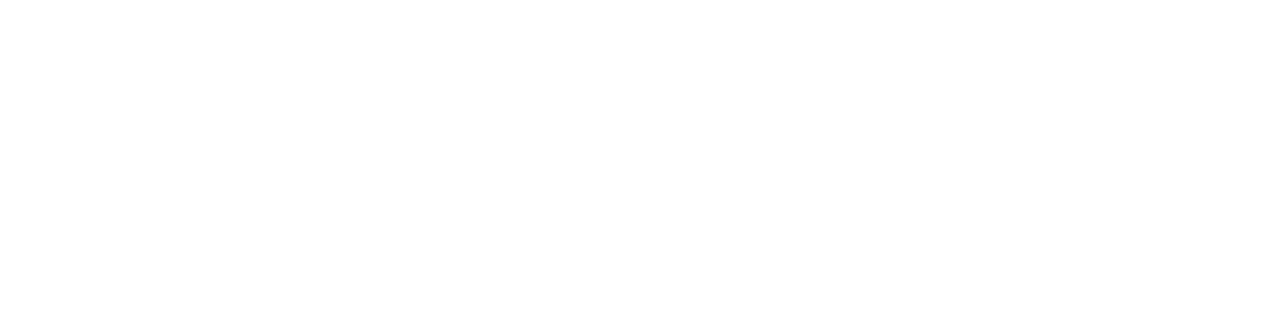
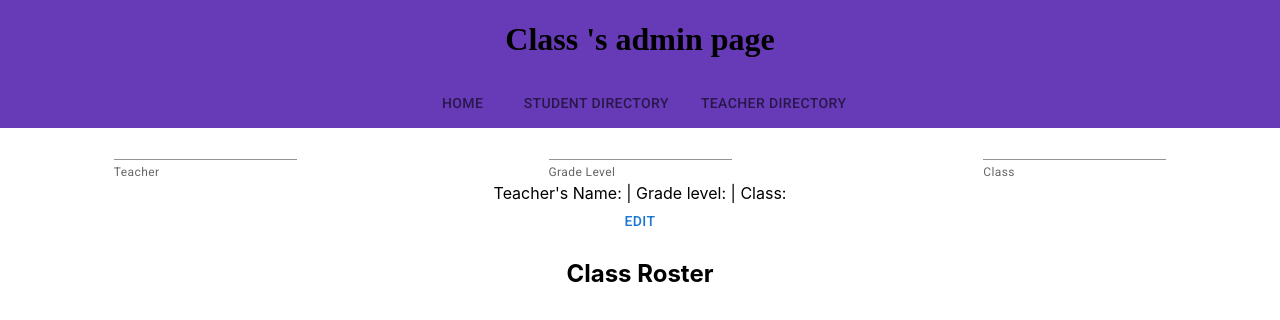
Before and after one commit to jessielu03/Thomas-Jefferson-Elementary-School, a React (Create React App) app in the folder tjes-app/: page /administrator/AdminClassPage in a window 1280 px wide. Before the commit this address had no page. Shown: the top 320 px of the page. Built offline with nearby package versions, Linux system fonts and the light colour scheme.

Commit message:
update teacher function and dashboard headers

```diff
--- a/tjes-app/src/Components/AdminClassPage.js
+++ b/tjes-app/src/Components/AdminClassPage.js
@@ -6,8 +6,8 @@ import Tabs from '@mui/material/Tabs';
 import Tab from '@mui/material/Tab';
 import db from '../database';
 import { useLocation } from 'react-router-dom';
-import { updateDoc,doc } from 'firebase/firestore';
-import { dividerClasses } from '@mui/material';
+import { updateDoc,doc,getDoc,collection, getDocs, increment } from 'firebase/firestore';
+import {headerStyle,container} from './pagescss.js';
 function AdminClassPage(props){
     // Props include whatever came from the data base
     const location = useLocation();
@@ -15,28 +15,26 @@ function AdminClassPage(props){
     const[gradeLevel, setGradeLevel] = useState(location.state?.gradeLevel);
     const[className, setClassName] = useState(location.state?.className);
     const id = location.state?.classID;
+    const [thisClass, setClass] = useState([])
+    const [classList, setClassList] = useState([]);
 
+    useEffect(() => {
+        // getDoc(doc(collection(db, "Classes",id)))
+        // .then((doc) => {
+        // thisClass.push({ id: doc.id, ...doc.data()})
+        //   setClass(doc.data());
+        // })
+    }, [])
     // Check what the actual fields are called
     const update = (id) =>{
-        updateDoc(doc(db,"Class",id),{
+        updateDoc(doc(db, "Classes", id), {
             teacher: teacherName,
-            name: className,
-            grade: gradeLevel
+            name:className,
+            grade:gradeLevel
+        })
+        .then((doc) => {
+            setTeacherName(teacherName);
        });
-    }
-    const headerStyle = {
-        backgroundColor:"#77a6a1",
-        // padding:'1.5em',
-        alignItems:"center",
-        justifyContent:'center',
-        fontFamily:"Hanalei Fill"
-        // borderRadius:"25%"
-    }
-    const container ={
-        display:"flex",
-        flexGrow:'1',
-        flexDirection: 'column',
-        textAlign: 'center'
     }
     return(
         <div style ={container}>
@@ -50,11 +48,14 @@ function AdminClassPage(props){
             </Tabs>
             </div>
             <div>
+
+            {/* {classList.map((c) =>  */}
+            {/* <h3>{thisClass.grade}</h3> */}
+            {/* )} */}
+
             <Grid container spacing={3}>
             <Grid item xs>
-                <TextField
-                id="standard-basic"
-                variant="standard"
+                <TextField id="standard-basic" variant="standard"
                 helperText = "Teacher"
                 onChange={(e) => setTeacherName(e.target.value)}
                 inputProps={{
@@ -62,9 +63,7 @@ function AdminClassPage(props){
                 }}/>
             </Grid>
             <Grid item xs>
-                <TextField
-                id="standard-basic"
-                variant="standard"
+                <TextField id="standard-basic" variant="standard"
                 helperText = "Grade Level"
                 inputProps={{
                     defaultValue: gradeLevel
@@ -73,9 +72,7 @@ function AdminClassPage(props){
                 />
             </Grid>
             <Grid item xs>
-                <TextField
-                id="standard-basic"
-                variant="standard"
+                <TextField id="standard-basic" variant="standard"
                 helperText = "Class"
                 inputProps={{
                     defaultValue: className
@@ -88,16 +85,18 @@ function AdminClassPage(props){
                 Grade level: {gradeLevel} |
                 Class: {className}
             </div>
+            {id}
             {/* <h5>Edit Profile Button</h5> */}
             {/* <body> -> which turns the fields into textfields that you can input into?</body> */}
             <div>
                 {/* Button to change info in firebase */}
-                <Button
-                onClick = {() => update()}
+                <Button onClick = {() => update(id)}
                 >Edit</Button>
             </div>
             <div>
                 <h2>Class Roster</h2>
+                {/* {classes.map((Student) => <h3>{Student.FirstName}</h3>)} */}
+                {/* {thisClass.grade} */}
             </div>
         </div>
     );
--- a/tjes-app/src/Components/Administrator.js
+++ b/tjes-app/src/Components/Administrator.js
@@ -6,10 +6,12 @@ import { useState } from "react";
 import Button from '@mui/material/Button';
 import Divider from '@mui/material/Divider';
 import SchoolIcon from '@mui/icons-material/School';
+import Tabs from '@mui/material/Tabs';
+import Tab from '@mui/material/Tab';
 import { getFirestore, collection, addDoc, doc, getDocs, updateDoc, increment } from "firebase/firestore";
+import {headerStyle,container} from './pagescss.js';
 
 function Administrator() {
-
   const [classList, setClassList] = useState([]);
 
   useEffect(() => {
@@ -24,6 +26,14 @@ function Administrator() {
   }, [db])
 
   return(
+    <div style={container}>
+    <div style={headerStyle}>
+            <h1> Admin Dashboard</h1>
+            <Tabs centered>
+                <Tab label="Student Directory" href="StudentDirectory" />
+                <Tab label="Teacher Directory" href="administrator/TeacherDirectory" />
+            </Tabs>
+            </div>
       <nav>
           <Link to='/'>Home</Link>
           <h1>Welcome, admin</h1>
@@ -56,6 +66,7 @@ function Administrator() {
             </Link>)
           }
       </nav>
+      </div>
   );
 }
 
--- a/tjes-app/src/Components/StudentDirectory.js
+++ b/tjes-app/src/Components/StudentDirectory.js
@@ -5,7 +5,9 @@ import {useState, useEffect, useRef} from "react"
 import db from "../database.js"
 import IndivStudent from "./indivStudentComp.js"
 import {Link} from "react-router-dom";
-
+import {headerStyle,container} from './pagescss.js';
+import Tabs from '@mui/material/Tabs';
+import Tab from '@mui/material/Tab';
 // create a form where admin can input all fields to create new student
 function StudentDirectory(){
     const FirstNameref = useRef(null);
@@ -87,6 +89,14 @@ function StudentDirectory(){
 
 
       return (//put in links above the h1
+        <div style ={container}>
+          <div style={headerStyle}>
+            <h1> Student Directory</h1>
+            <Tabs centered>
+                <Tab label="Home" href="/Administrator" />
+                <Tab label="Teacher Directory" href="./TeacherDirectory" />
+            </Tabs>
+            </div>
           <div className="studentDirectory">
             <center>
               <Link to='/administrator'>Administrators</Link>
@@ -118,6 +128,7 @@ function StudentDirectory(){
                 updateGrade={updateGrade}
               />  )}
           </div>
+          </div>
       );
 }
 
--- a/tjes-app/src/Components/Teacher.js
+++ b/tjes-app/src/Components/Teacher.js
@@ -5,7 +5,7 @@ import { useState } from "react";
 import db from '../database';
 import {useEffect} from "react";
 import {collection, doc, getDocs, updateDoc, increment } from "firebase/firestore";
-
+import {headerStyle,container} from './pagescss.js';
 
 function Teacher(){
 
@@ -19,7 +19,7 @@ function Teacher(){
         students.sort((a, b) => (a.upvotes < b.upvotes) ? 1 : -1)
         setStudents(students)
       })
-    })
+    },[])
 
     // upvote feature
     const upvote = (studentID) => {
@@ -43,6 +43,10 @@ function Teacher(){
 
 
     return(
+        <div style={container}>
+            <div style={headerStyle}>
+                <h1> Teacher Dashboard</h1>
+            </div>
         <nav>
             <Link to='/'>Home</Link>
             {
@@ -58,5 +62,6 @@ function Teacher(){
 
             }
         </nav>
+        </div>
     );
 }export default Teacher;
--- a/tjes-app/src/Components/TeacherDirectory.js
+++ b/tjes-app/src/Components/TeacherDirectory.js
@@ -5,6 +5,9 @@ import {useState, useEffect, useRef} from "react"
 import db from "../database.js"
 import IndivTeacher from "./IndivTeacherComp.js"
 import {Link} from "react-router-dom";
+import Tabs from '@mui/material/Tabs';
+import Tab from '@mui/material/Tab';
+import {headerStyle,container} from './pagescss.js';
 
 // create a form where admin can input all fields to create new student
 function TeacherDirectory(){
@@ -13,15 +16,15 @@ function TeacherDirectory(){
     const Classref = useRef(null);
     const [teachers, setTeachers] = useState([])
 
-    useEffect(() => {
-        const teachers = []
-        getDocs(collection(db, "Teachers"))
-        .then((allResponses) => {  // format each response into an array as we want it
-          allResponses.forEach((response) => teachers.push({ id: response.id, ...response.data() }))
-          teachers.sort();
-          setTeachers(teachers);
-        })
-      }, [db])
+    // useEffect(() => {
+    //     const teachers = []
+    //     getDocs(collection(db, "Teachers"))
+    //     .then((allResponses) => {  // format each response into an array as we want it
+    //       allResponses.forEach((response) => teachers.push({ id: response.id, ...response.data() }))
+    //       teachers.sort();
+    //       setTeachers(teachers);
+    //     })
+    //   }, [db])
 
 
     const addTeacher = (e) => {
@@ -62,6 +65,14 @@ function TeacherDirectory(){
       }
 
       return (//put in links above the h1
+        <div style ={container}>
+          <div style={headerStyle}>
+            <h1> Teacher Directory</h1>
+            <Tabs centered>
+                <Tab label="Home" href="/Administrator" />
+                <Tab label="Student Directory" href="./StudentDirectory" />
+            </Tabs>
+            </div>
           <div className="teacherDirectory">
             <center>
               <Link to='/administrator'>Administrators</Link>
@@ -84,6 +95,7 @@ function TeacherDirectory(){
                 updateClass={updateClass}
               />  )}
           </div>
+        </div>
       );
 }
 
--- /dev/null
+++ b/tjes-app/src/Components/pagescss.js
@@ -0,0 +1,16 @@
+// function pagescss(){
+    const headerStyle = {
+        backgroundColor:"#673AB7",
+        // padding:'1.5em',
+        alignItems:"center",
+        justifyContent:'center',
+        fontFamily:"Hanalei Fill",
+        // borderRadius:"25%
+      }
+    const container ={
+        display:"flex",
+        flexGrow:'1',
+        flexDirection: 'column',
+        textAlign: 'center'
+    }
+export{headerStyle,container};
--- a/tjes-app/src/index.css
+++ b/tjes-app/src/index.css
@@ -11,3 +11,6 @@ code {
   font-family: source-code-pro, Menlo, Monaco, Consolas, 'Courier New',
     monospace;
 }
+h1{
+  text-align:center;
+}
--- a/tjes-app/src/index.js
+++ b/tjes-app/src/index.js
@@ -17,9 +17,9 @@ root.render(
       <Route path='/' element = {<App/>}/>
       <Route path = 'teacher' element={<Teacher/>}/>
       <Route path = 'administrator' element={<Administrator/>}/>
-      <Route path='/AdminClassPage' element={<AdminClassPage/>}/>
-      <Route path='/StudentDirectory' element={<StudentDirectory/>}/>
-      <Route path='/TeacherDirectory' element={<TeacherDirectory/>}/>
+      <Route path='administrator/AdminClassPage' element={<AdminClassPage/>}/>
+      <Route path='administrator/StudentDirectory' element={<StudentDirectory/>}/>
+      <Route path='administrator/TeacherDirectory' element={<TeacherDirectory/>}/>
 
     </Routes>
   </BrowserRouter>
```
Also changed, not shown: tjes-app/src/App.css (line endings or trailing spaces).
